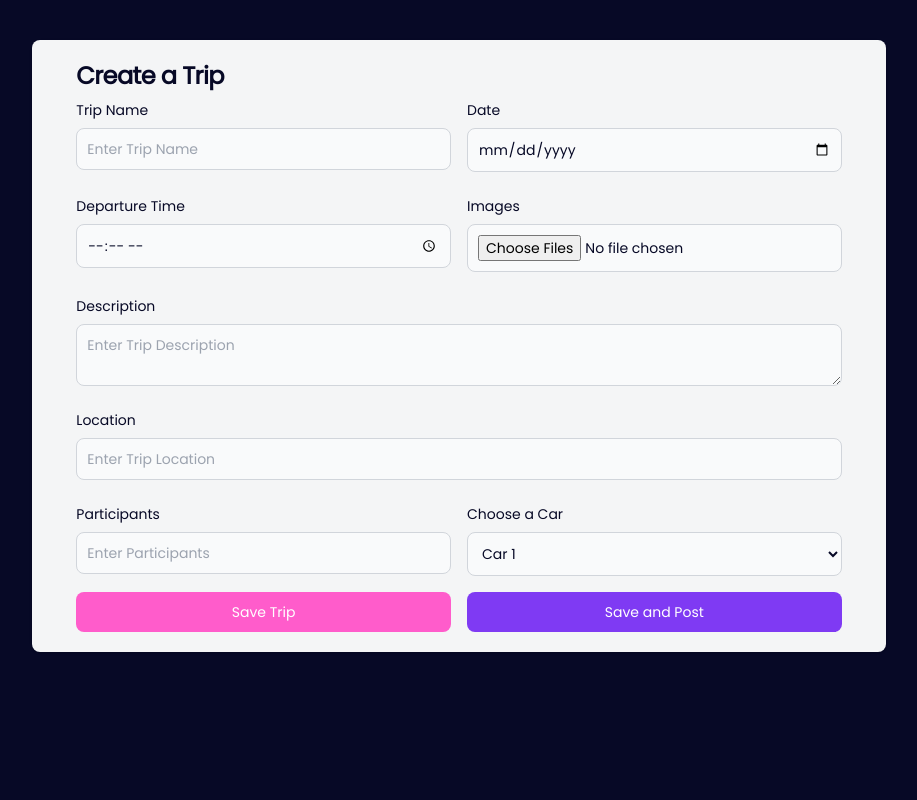
After one commit to salimelliye/dbproject, a Django app: page /createTrip/ in a window 1280 px wide. The commit adds this page. Shown: the whole page, without its empty margins (181-1098 px from the left). Run offline with Django 4.2, Linux system fonts and the light colour scheme; style sheets or scripts are compiled from the project's sources.

Commit message:
create trip template

```diff
--- /dev/null
+++ b/dbproject/core/templates/createTrip.html
@@ -0,0 +1,71 @@
+{% load static %}
+
+<!DOCTYPE html>
+<html lang="en">
+<head>
+    <title>Create Trip</title>
+    <meta charset="UTF-8">
+    <meta name="viewport" content="width=device-width, initial-scale=1.0">
+    <meta http-equiv="X-UA-Compatible" content="ie=edge">
+    <link href='https://fonts.googleapis.com/css?family=Poppins' rel='stylesheet'>
+    <link rel="stylesheet" href="https://cdnjs.cloudflare.com/ajax/libs/font-awesome/6.4.2/css/all.min.css" integrity="sha512-z3gLpd7yknf1YoNbCzqRKc4qyor8gaKU1qmn+CShxbuBusANI9QpRohGBreCFkKxLhei6S9CQXFEbbKuqLg0DA==" crossorigin="anonymous" referrerpolicy="no-referrer" />
+    <link rel="stylesheet" type="text/css" href='{% static "dist/output.css" %}'>
+    <link rel="stylesheet" type="text/css" href='{% static "dist/styles.css" %}'>
+</head>
+<body>
+    <section class="bg-primary h-screen w-screen">
+        <div class="flex flex-col items-center justify-center mx-auto w-2/3">
+            <div class="w-full bg-light rounded-lg shadow p-5 mt-10 justify-center">
+                <div class="px-6">
+                    <h1 class="text-xl font-bold leading-tight tracking-tight md:text-2xl color-primary">
+                        Create a Trip
+                    </h1>
+                    <form class="grid grid-cols-2 gap-4" action="#" enctype="multipart/form-data">
+                        <div>
+                            <label for="tripName" class="block mt-2 mb-2 text-sm font-medium color-primary">Trip Name</label>
+                            <input type="text" name="tripName" id="tripName" class="bg-gray-50 border border-gray-300 color-primary sm:text-sm rounded-lg focus:ring-primary-600 focus:border-primary-600 block w-full p-2.5" placeholder="Enter Trip Name" required="">
+                        </div>
+                        <div>
+                            <label for="date" class="block mt-2 mb-2 text-sm font-medium color-primary">Date</label>
+                            <input type="date" name="date" id="date" class="bg-gray-50 border border-gray-300 color-primary sm:text-sm rounded-lg focus:ring-primary-600 focus:border-primary-600 block w-full p-2.5" required="">
+                        </div>
+                        <div>
+                            <label for="time" class="block mt-2 mb-2 text-sm font-medium color-primary">Departure Time</label>
+                            <input type="time" name="time" id="time" class="bg-gray-50 border border-gray-300 color-primary sm:text-sm rounded-lg focus:ring-primary-600 focus:border-primary-600 block w-full p-2.5" required="">
+                        </div>
+                        <div>
+                            <label for="images" class="block mt-2 mb-2 text-sm font-medium color-primary">Images</label>
+                            <input type="file" name="images" id="images" accept="image/*" multiple class="bg-gray-50 border border-gray-300 color-primary sm:text-sm rounded-lg focus:ring-primary-600 focus:border-primary-600 block w-full p-2.5">
+                        </div>
+                        <div class="col-span-2">
+                            <label for="description" class="block mt-2 mb-2 text-sm font-medium color-primary">Description</label>
+                            <textarea name="description" id="description" class="bg-gray-50 border border-gray-300 color-primary sm:text-sm rounded-lg focus:ring-primary-600 focus:border-primary-600 block w-full p-2.5" placeholder="Enter Trip Description" required=""></textarea>
+                        </div>
+                        <div class="col-span-2">
+                            <label for="location" class="block mt-2 mb-2 text-sm font-medium color-primary">Location</label>
+                            <input type="text" name="location" id="location" class="bg-gray-50 border border-gray-300 color-primary sm:text-sm rounded-lg focus:ring-primary-600 focus:border-primary-600 block w-full p-2.5" placeholder="Enter Trip Location" required="">
+                        </div>
+                        <div>
+                            <label for="participants" class="block mt-2 mb-2 text-sm font-medium color-primary">Participants</label>
+                            <input type="text" name="participants" id="participants" class="bg-gray-50 border border-gray-300 color-primary sm:text-sm rounded-lg focus:ring-primary-600 focus:border-primary-600 block w-full p-2.5" placeholder="Enter Participants" required="">
+                        </div>
+                        <div>
+                            <label for="car" class="block mt-2 mb-2 text-sm font-medium color-primary">Choose a Car</label>
+                            <select name="car" id="car" class="bg-gray-50 border border-gray-300 color-primary sm:text-sm rounded-lg focus:ring-primary-600 focus:border-primary-600 block w-full p-2.5" required="">
+                                <option value="car1">Car 1</option>
+                                <option value="car2">Car 2</option>
+                                <option value="car3"> Car 3 </option>
+                            </select>
+                        </div>
+
+                        <div class="col-span-2 flex space-x-4">
+                            <button type="submit" class="w-full text-white bg-pink hover:bg-primary focus:ring-4 focus:outline-none focus:ring-primary-300 font-medium rounded-lg text-sm px-5 py-2.5 text-center shadow-hover">Save Trip</button>
+                            <button type="submit" class="w-full text-white bg-sec hover:bg-sec focus:ring-4 focus:outline-none focus:ring-primary-300 font-medium rounded-lg text-sm px-5 py-2.5 text-center shadow-hover">Save and Post</button>
+                        </div>
+                    </form>
+                </div>
+            </div>
+        </div>
+    </section>
+</body>
+</html>
--- a/dbproject/core/views.py
+++ b/dbproject/core/views.py
@@ -26,3 +26,10 @@ def home(request, *args, **kwargs):
 
     }
     return render(request, 'home.html', context)
+
+
+def create_trip(request, *args, **kwargs):
+    context = {
+
+    }
+    return render(request, 'createTrip.html', context)
--- a/dbproject/dbproject/urls.py
+++ b/dbproject/dbproject/urls.py
@@ -25,5 +25,6 @@ urlpatterns = [
     path('signup/', views.sign_up, name='signup'),
     path('login/', views.login, name='login'),
     path('home/', views.home, name='home'),
+    path('createTrip/', views.create_trip, name='createTrip')
 ]
 urlpatterns += static(settings.MEDIA_URL, document_root=settings.MEDIA_ROOT)
--- a/dbproject/static/dist/output.css
+++ b/dbproject/static/dist/output.css
@@ -671,23 +676,22 @@ video {
   margin-right: auto;
 }
 
+.my-10 {
+  margin-top: 2.5rem;
+  margin-bottom: 2.5rem;
+}
+
 .my-20 {
   margin-top: 5rem;
   margin-bottom: 5rem;
 }
 
-.mx-20 {
-  margin-left: 5rem;
-  margin-right: 5rem;
+.mb-2 {
+  margin-bottom: 0.5rem;
 }
 
-.my-10 {
-  margin-top: 2.5rem;
-  margin-bottom: 2.5rem;
-}
-
-.mb-2 {
-  margin-bottom: 0.5rem;
+.mb-4 {
+  margin-bottom: 1rem;
 }
 
 .ml-10 {
```
Also changed, not shown: other parts of dbproject/static/dist/output.css (+41 -50 lines), dbproject/core/templates/home.html (+13 -5 lines).
